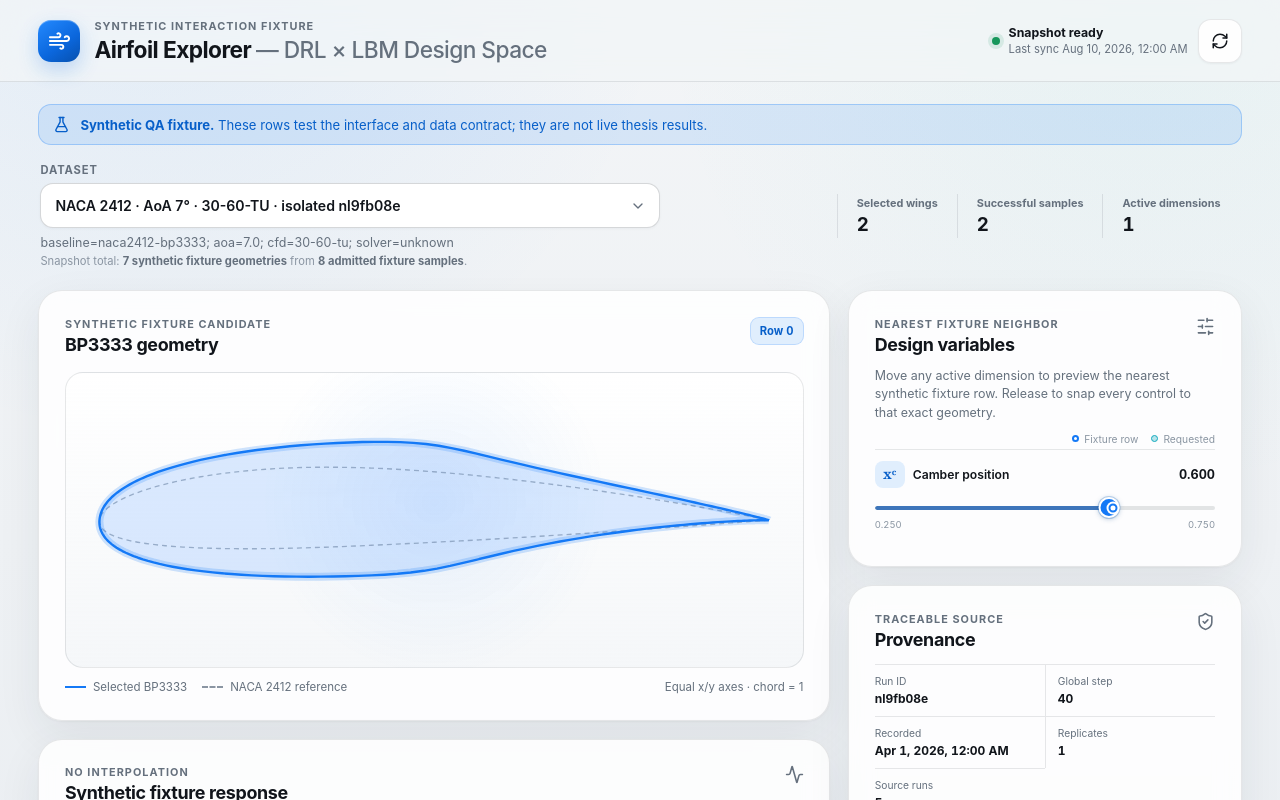
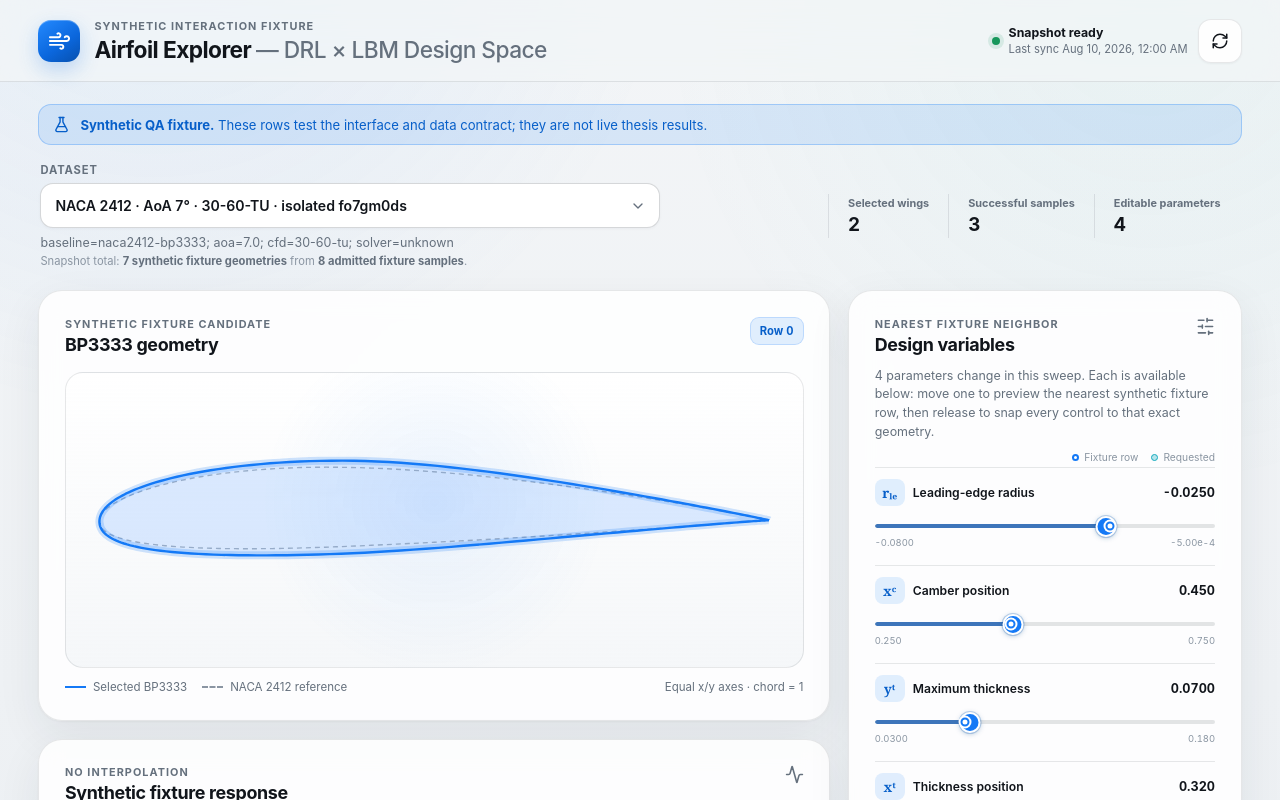
Before and after one commit to edengol10/AI-final-course, a React (Vite) app: page / in a window 1280 px wide. Shown: the top 800 px of the page. Built offline with nearby package versions, Linux system fonts and the light colour scheme.

Commit message:
feat: prioritize editable wing parameters

```diff
--- a/src/App.tsx
+++ b/src/App.tsx
@@ -79,6 +79,19 @@ function selectNearest(group: DatasetGroup, requested: ParameterVector | null, b
   return requested ? findNearestRecordIndex(requested, group.records, group.activeParameters, bounds) : 0;
 }
 
+function defaultGroup(groups: readonly DatasetGroup[]): DatasetGroup | null {
+  return groups.reduce<DatasetGroup | null>((best, candidate) => {
+    if (!best) return candidate;
+    if (candidate.activeParameters.length !== best.activeParameters.length) {
+      return candidate.activeParameters.length > best.activeParameters.length ? candidate : best;
+    }
+    if (candidate.uniqueGeometryCount !== best.uniqueGeometryCount) {
+      return candidate.uniqueGeometryCount > best.uniqueGeometryCount ? candidate : best;
+    }
+    return candidate.id.localeCompare(best.id) < 0 ? candidate : best;
+  }, null);
+}
+
 export default function App() {
   const [snapshot, setSnapshot] = useState<ValidatedSnapshot | null>(null);
   const [fatal, setFatal] = useState<FatalState | null>(null);
@@ -99,7 +112,7 @@ export default function App() {
   const reducedMotion = useReducedMotion();
 
   const group = useMemo(
-    () => snapshot?.groups.find((candidate) => candidate.id === selectedGroupId) ?? snapshot?.groups[0] ?? null,
+    () => snapshot?.groups.find((candidate) => candidate.id === selectedGroupId) ?? defaultGroup(snapshot?.groups ?? []),
     [snapshot, selectedGroupId]
   );
   const bounds = (snapshot?.manifest.parameterBounds ?? null) as ParameterBounds | null;
@@ -112,7 +125,7 @@ export default function App() {
   }, []);
 
   const applySnapshot = useCallback((next: ValidatedSnapshot, requested: ParameterVector | null = null) => {
-    const preferred = next.groups.find((candidate) => candidate.id === selectedGroupIdRef.current) ?? next.groups[0] ?? null;
+    const preferred = next.groups.find((candidate) => candidate.id === selectedGroupIdRef.current) ?? defaultGroup(next.groups);
     const nextBounds = next.manifest.parameterBounds as ParameterBounds;
     const nextIndex = preferred ? selectNearest(preferred, requested, nextBounds) : -1;
     const nextRecord = preferred?.records[nextIndex] ?? null;
@@ -299,7 +312,7 @@ export default function App() {
           <dl className="dataset-stats" aria-label="Selected dataset counts">
             <div><dt>Selected wings</dt><dd>{(group?.uniqueGeometryCount ?? 0).toLocaleString()}</dd></div>
             <div><dt>Successful samples</dt><dd>{(group?.admittedSampleCount ?? 0).toLocaleString()}</dd></div>
-            <div><dt>Active dimensions</dt><dd>{(group?.activeParameters.length ?? 0).toLocaleString()}</dd></div>
+            <div><dt>Editable parameters</dt><dd>{(group?.activeParameters.length ?? 0).toLocaleString()}</dd></div>
           </dl>
         </section>
 
@@ -318,7 +331,7 @@ export default function App() {
                   </div>
                   <SlidersHorizontal size={19} aria-hidden="true" />
                 </div>
-                <p className="controls-intro">{group.activeParameters.length > 0 ? `Move any active dimension to preview the nearest ${isFixture ? "synthetic fixture" : "verified"} row. Release to snap every control to that exact geometry.` : "This isolated compatibility group contains one fixed design vector and has no editable dimensions."}</p>
+                <p className="controls-intro">{group.activeParameters.length > 0 ? `${group.activeParameters.length} parameter${group.activeParameters.length === 1 ? "" : "s"} change in this sweep. Each is available below: move one to preview the nearest ${isFixture ? "synthetic fixture" : "verified"} row, then release to snap every control to that exact geometry.` : "This isolated compatibility group contains one fixed design vector and has no editable parameters."}</p>
                 {group.activeParameters.length > 0 ? <div className="marker-key" aria-hidden="true"><span><i className="candidate-key" />{isFixture ? "Fixture row" : "Measured"}</span><span><i className="requested-key" />Requested</span></div> : null}
                 <div className="parameter-stack">
                   {group.activeParameters.map((parameter) => {
```
Also changed, not shown: 2 other files (tests, documents, lock files or other folders).
